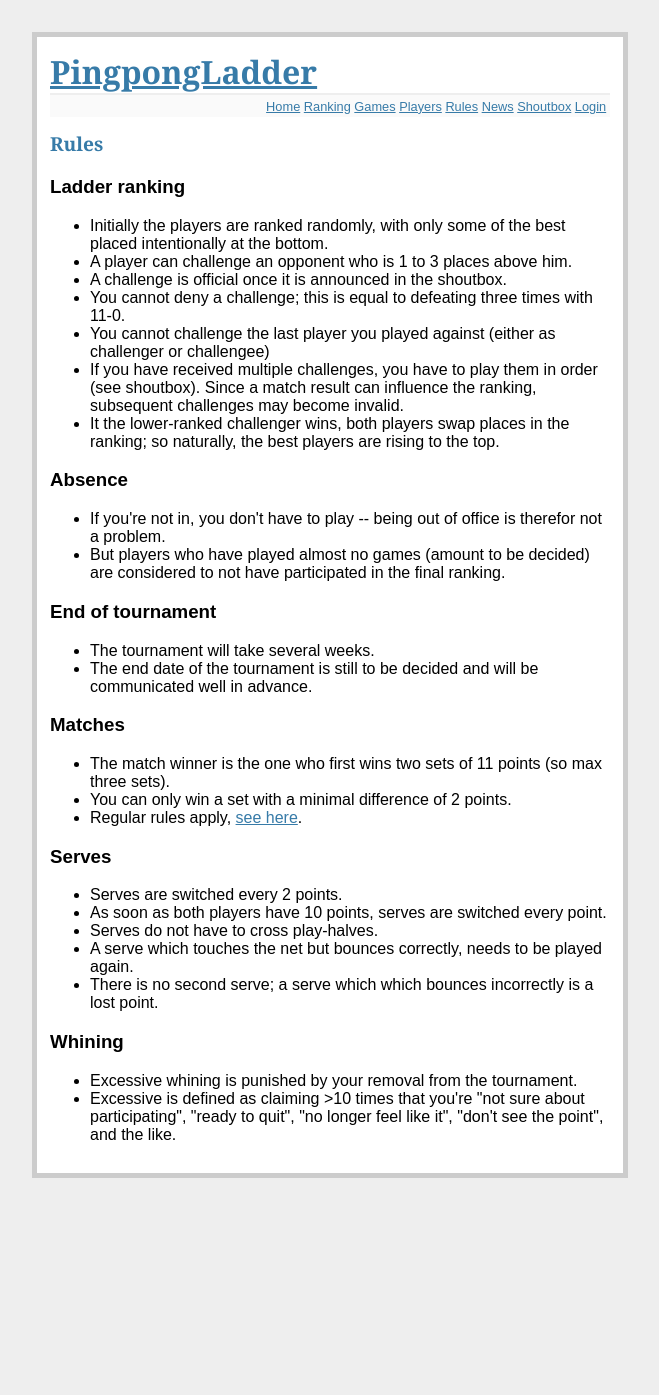
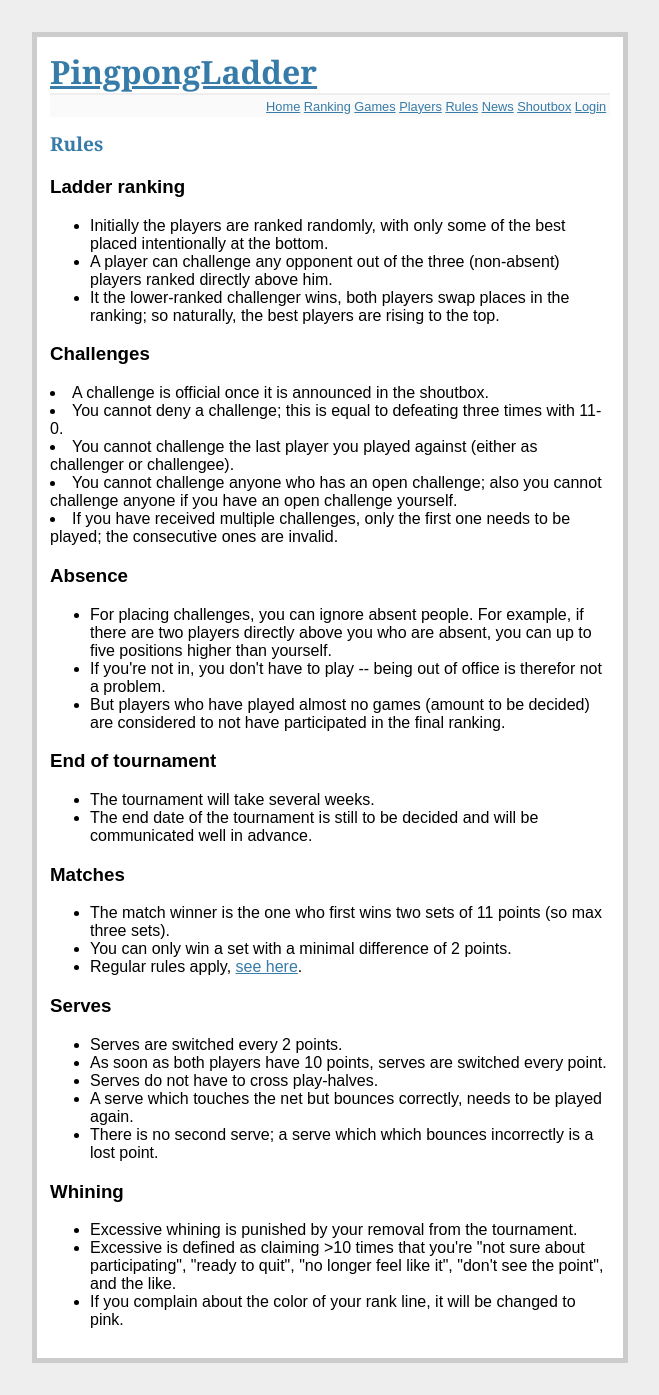
Before and after one commit to florisla/pingpongladder, a Flask app: page /rules in a window 1280 px wide. Shown: the whole page, without its empty margins (310-969 px from the left). Before the commit the page ends 1178 px from the top, so only its background shows below. Run offline with Flask 2, Linux system fonts and the light colour scheme; data that the repository does not hold is empty.

Commit message:
Documentation: New competition rules
- Skip over absent players
- No multiple challenges allowed
- No color complaining

```diff
--- a/templates/show_rules.html
+++ b/templates/show_rules.html
@@ -6,16 +6,21 @@
   <h3>Ladder ranking</h3>
   <ul>
       <li>Initially the players are ranked randomly, with only some of the best placed intentionally at the bottom.</li>
-      <li>A player can challenge an opponent who is 1 to 3 places above him.</li>
+      <li>A player can challenge any opponent out of the three (non-absent) players ranked directly above him.</li>
+      <li>It the lower-ranked challenger wins, both players swap places in the ranking; so naturally, the best players are rising to the top.</li>
+  </ul>
+
+  <h3>Challenges</h3>
       <li>A challenge is official once it is announced in the shoutbox.</li>
       <li>You cannot deny a challenge; this is equal to defeating three times with 11-0.</li>
-      <li>You cannot challenge the last player you played against (either as challenger or challengee)</li>
-      <li>If you have received multiple challenges, you have to play them in order (see shoutbox).  Since a match result can influence the ranking, subsequent challenges may become invalid.</li>
-      <li>It the lower-ranked challenger wins, both players swap places in the ranking; so naturally, the best players are rising to the top.</li>
+      <li>You cannot challenge the last player you played against (either as challenger or challengee).</li>
+      <li>You cannot challenge anyone who has an open challenge; also you cannot challenge anyone if you have an open challenge yourself.</li>
+      <li>If you have received multiple challenges, only the first one needs to be played; the consecutive ones are invalid.</li>
   </ul>
 
   <h3>Absence</h3>
   <ul>
+      <li>For placing challenges, you can ignore absent people.  For example, if there are two players directly above you who are absent, you can up to five positions higher than yourself.</li>
       <li>If you're not in, you don't have to play -- being out of office is therefor not a problem.</li>
       <li>But players who have played almost no games (amount to be decided) are considered to not have participated in the final ranking.</li>
   </ul>
@@ -46,6 +51,7 @@
   <ul>
       <li>Excessive whining is punished by your removal from the tournament.</li>
       <li>Excessive is defined as claiming >10 times that you're "not sure about participating", "ready to quit", "no longer feel like it", "don't see the point", and the like.</li>
+      <li>If you complain about the color of your rank line, it will be changed to pink.</li>
   </ul>
 
 {% endblock %}
```
